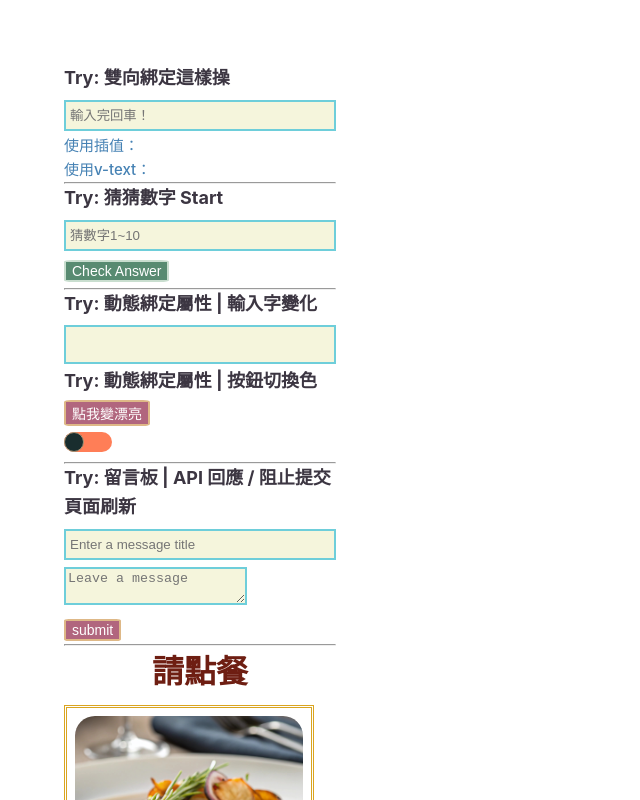
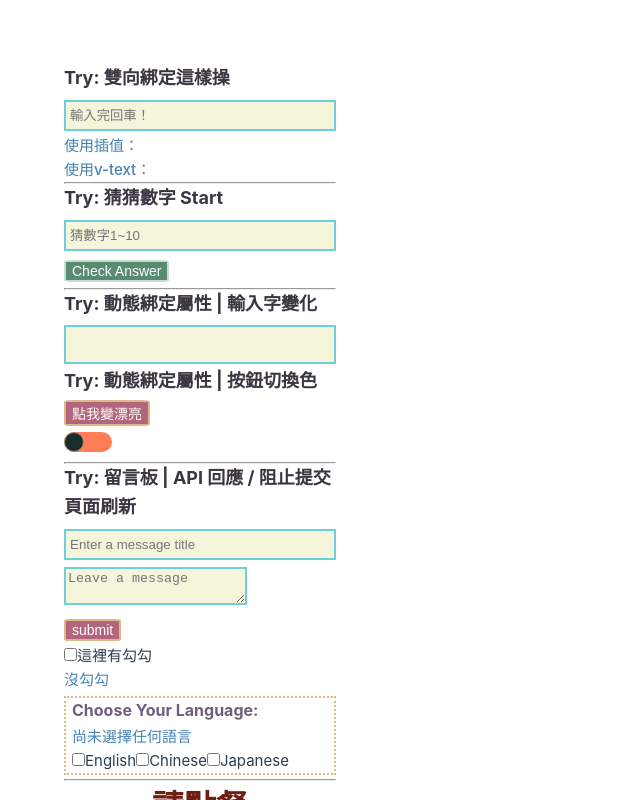
Before and after one commit to HeidiSiao/Vue3-bala, a Vue app: page / in a window 1280 px wide. Shown: the top 800 px of the page, without its empty margins (0-640 px from the left). Built offline with nearby package versions, Linux system fonts and the light colour scheme.

Commit message:
practice-checkbox-show-computed

```diff
--- a/src/App.vue
+++ b/src/App.vue
@@ -4,7 +4,7 @@ import WatchTest from './components/watchTest.vue';
 import SwitchBtn from './components/switchBtn.vue';
 import EventTry from './components/eventTry.vue';
 import FoodList from './components/foodList.vue';
-
+import CheckBox from './components/checkBox.vue';
 import { ref } from 'vue';
 
 const themeActive = ref(false);
@@ -21,6 +21,7 @@ const onColorToggle = (btnActive) => {
       <SwitchBtn @colorToggle="onColorToggle" />
       <hr />
       <EventTry />
+      <CheckBox />
       <hr />
       <FoodList />
     </section>
--- a/src/assets/style.css
+++ b/src/assets/style.css
@@ -13,8 +13,9 @@ h3 {
   color: #6f5f7f;
   margin-bottom: 2px;
 }
-
-input {
+input[type='text'],
+input[type='password'],
+input[type='number'] {
   width: 100%;
   border: 2px solid #6eceda;
   background-color: beige;
--- /dev/null
+++ b/src/components/checkBox.vue
@@ -0,0 +1,49 @@
+<template>
+  <div>
+    <input
+      id="checked"
+      class="checkbox"
+      type="checkbox"
+      v-model="isChecked"
+      :true-value="showOn"
+      :false-value="showOff"
+    />
+    <label for="checked">這裡有勾勾</label>
+    <p>{{ isChecked }}</p>
+  </div>
+
+  <div style="border: 2px dotted burlywood; margin-block: 4px; padding-inline: 6px">
+    <h3>Choose Your Language:</h3>
+    <!-- 條件false，元素被隱藏（display: none），但仍存在。 -->
+    <!-- 所以不行 {{ multiCheck.length === 0 ? '尚未選擇任何語言' : multiCheck.join(' ')}}  -->
+    <!-- v-show適合頻繁更新，不用computed邏輯會拆在兩個p裡 -->
+    <p v-show="!isSelected">尚未選擇任何語言</p>
+    <p v-show="isSelected">
+      {{ multiCheck.join(' ') }}
+    </p>
+
+    <input id="eg" v-model="multiCheck" value="English" type="checkbox" />
+    <label for="eg">English</label>
+    <input id="ch" v-model="multiCheck" value="Chinese" type="checkbox" />
+    <label for="ch">Chinese</label>
+    <input id="jp" v-model="multiCheck" value="Japanese" type="checkbox" />
+    <label for="jp">Japanese</label>
+  </div>
+</template>
+
+<script setup>
+import { computed, ref } from 'vue';
+
+const isChecked = ref('沒勾勾');
+const showOn = ref('打勾勾');
+const showOff = ref('不勾勾');
+
+const multiCheck = ref([]);
+const isSelected = computed(() => multiCheck.value.length > 0);
+</script>
+
+<style scoped>
+/* .break {
+  white-space: pre-line;
+} */
+</style>
```
